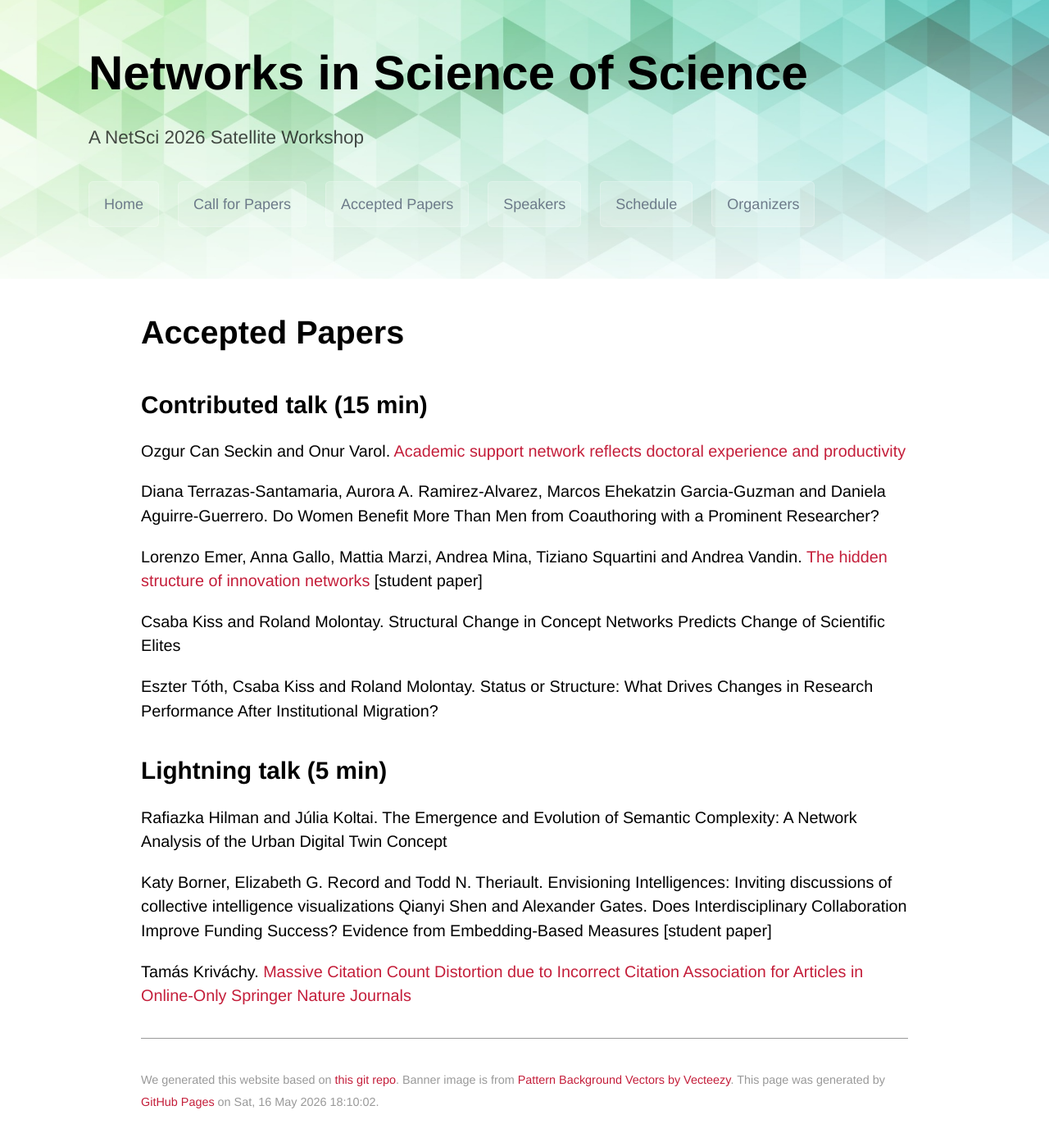
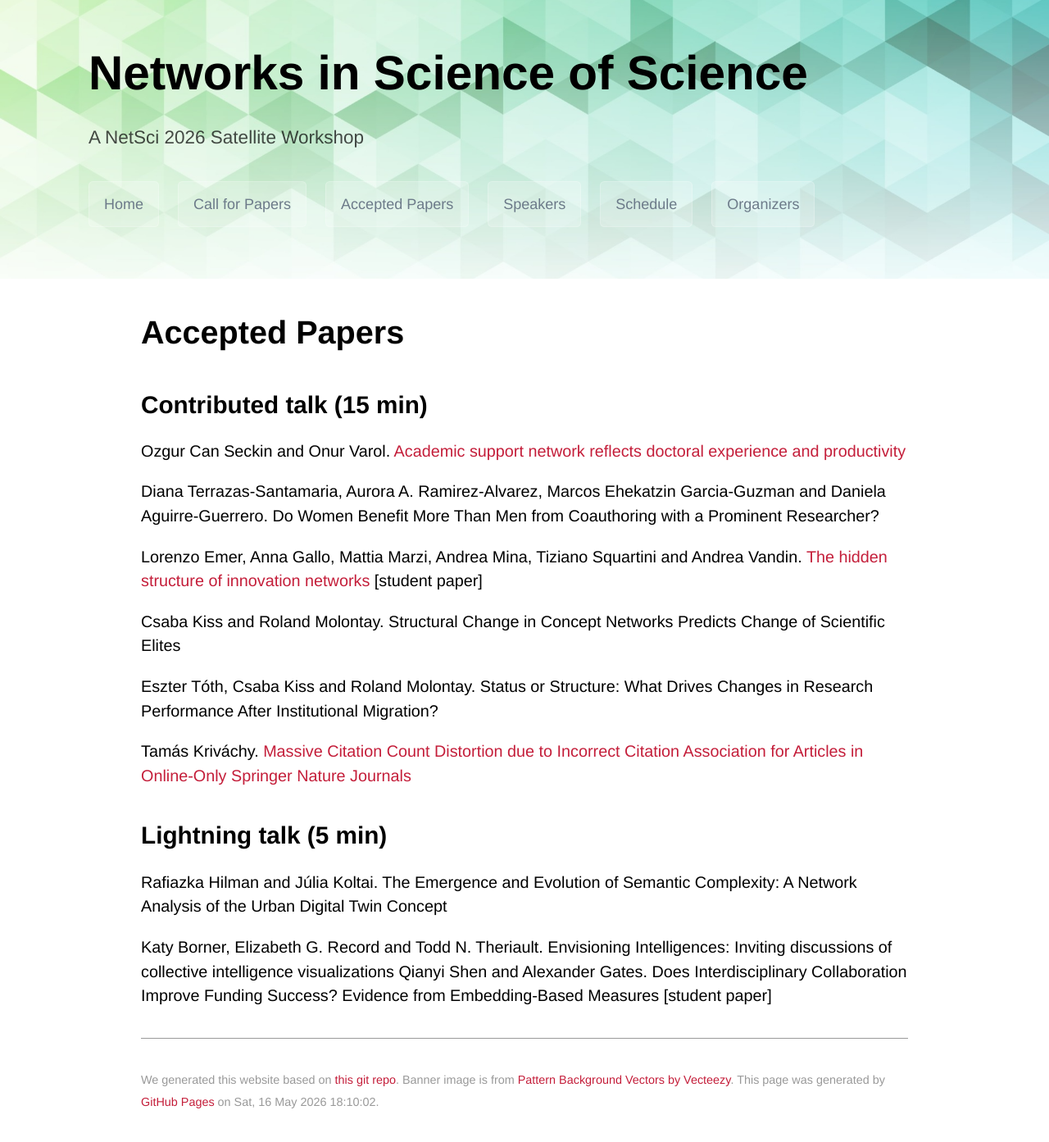
Before and after one commit to netscisci/netscisci.github.io, a Jekyll site: the page built from papers.md, in a window 1280 px wide. Shown: the whole page at 82% size. Built offline with Jekyll 4.4.1, drawn with Linux system fonts in a browser that asks for light colours; some web fonts are replaced; our own code applies the rules of GitHub Pages for plain Markdown files.

```diff
--- a/papers.md
+++ b/papers.md
@@ -13,10 +13,10 @@ Csaba Kiss and Roland Molontay. Structural Change in Concept Networks Predicts C
 
 Eszter Tóth, Csaba Kiss and Roland Molontay. Status or Structure: What Drives Changes in Research Performance After Institutional Migration?
 
+Tamás Kriváchy. [Massive Citation Count Distortion due to Incorrect Citation Association for Articles in Online-Only Springer Nature Journals](https://arxiv.org/abs/2511.01675)
+
 ## Lightning talk (5 min)
 Rafiazka Hilman and Júlia Koltai. The Emergence and Evolution of Semantic Complexity: A Network Analysis of the Urban Digital Twin Concept
 
 Katy Borner, Elizabeth G. Record and Todd N. Theriault. Envisioning Intelligences: Inviting discussions of collective intelligence visualizations
 Qianyi Shen and Alexander Gates. Does Interdisciplinary Collaboration Improve Funding Success? Evidence from Embedding-Based Measures \[student paper\]
-
-Tamás Kriváchy. [Massive Citation Count Distortion due to Incorrect Citation Association for Articles in Online-Only Springer Nature Journals](https://arxiv.org/abs/2511.01675)
```
